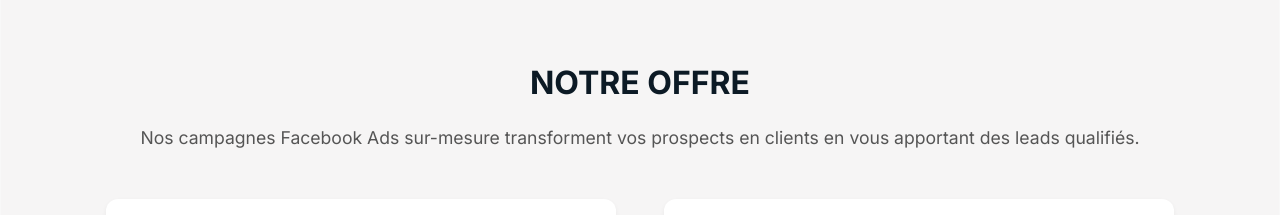
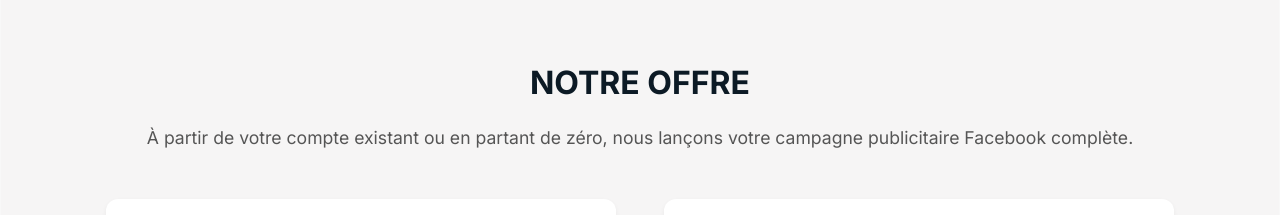
Before and after one commit to MARCOOOOOOOOOOOOOOOOO123/cockpit-lead, a Next.js app: page / in a window 1280 px wide. Shown: the part 780-995 px from the top of the page. Built offline with nearby package versions, Linux system fonts and the light colour scheme.

Commit message:
Update OffersSection.jsx

```diff
--- a/src/components/OffersSection.jsx
+++ b/src/components/OffersSection.jsx
@@ -8,7 +8,7 @@ const OffersSection = () => {
     <section className={styles.offersSection}>
       <h2 className={styles.sectionTitle}>NOTRE OFFRE</h2>
       <p className={styles.sectionSubtitle}>
-        Nos campagnes Facebook Ads sur-mesure transforment vos prospects en clients en vous apportant des leads qualifiés.
+        À partir de votre compte existant ou en partant de zéro, nous lançons votre campagne publicitaire Facebook complète.
       </p>
 
       <div className={styles.cardsContainer}>
```
